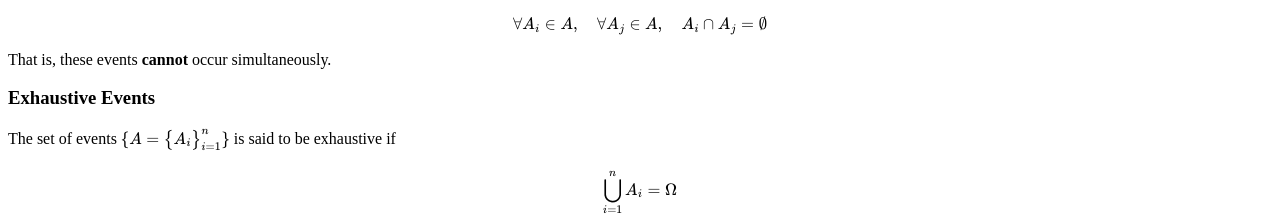
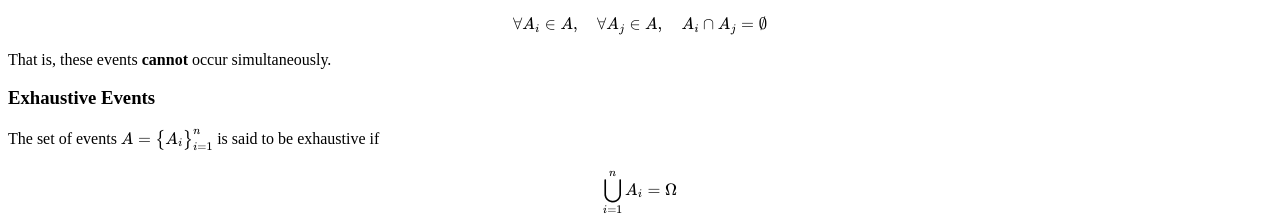
Before and after one commit to CaptianDynamite/mysite, a plain HTML site: page maths/probability-notes.html in a window 1280 px wide. Shown: the part 1849-2067 px from the top of the page. Drawn offline with nearby package versions, Linux system fonts and the light colour scheme.

Commit message:
Fixed some formatting

```diff
--- a/maths/probability-notes.html
+++ b/maths/probability-notes.html
@@ -121,7 +121,7 @@
 
       <h3>Exhaustive Events</h3>
       <p>
-        The set of events \(\{A = \big\{ A_i \big\}_{i=1}^n \}\) is said to be
+        The set of events \(A = \big\{ A_i \big\}_{i=1}^n \) is said to be
         exhaustive if \[ \bigcup\limits_{i=1}^n A_i = \Omega \]
       </p>
       <p>
```
